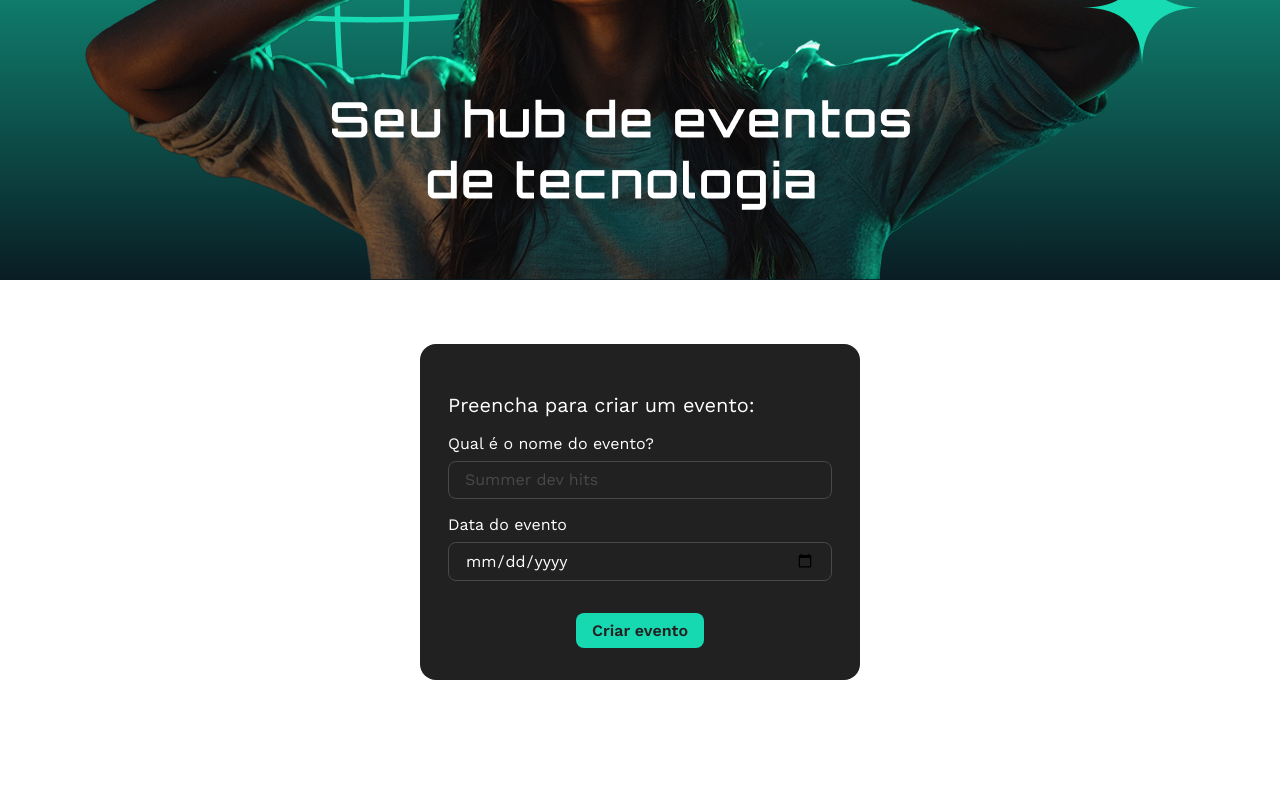
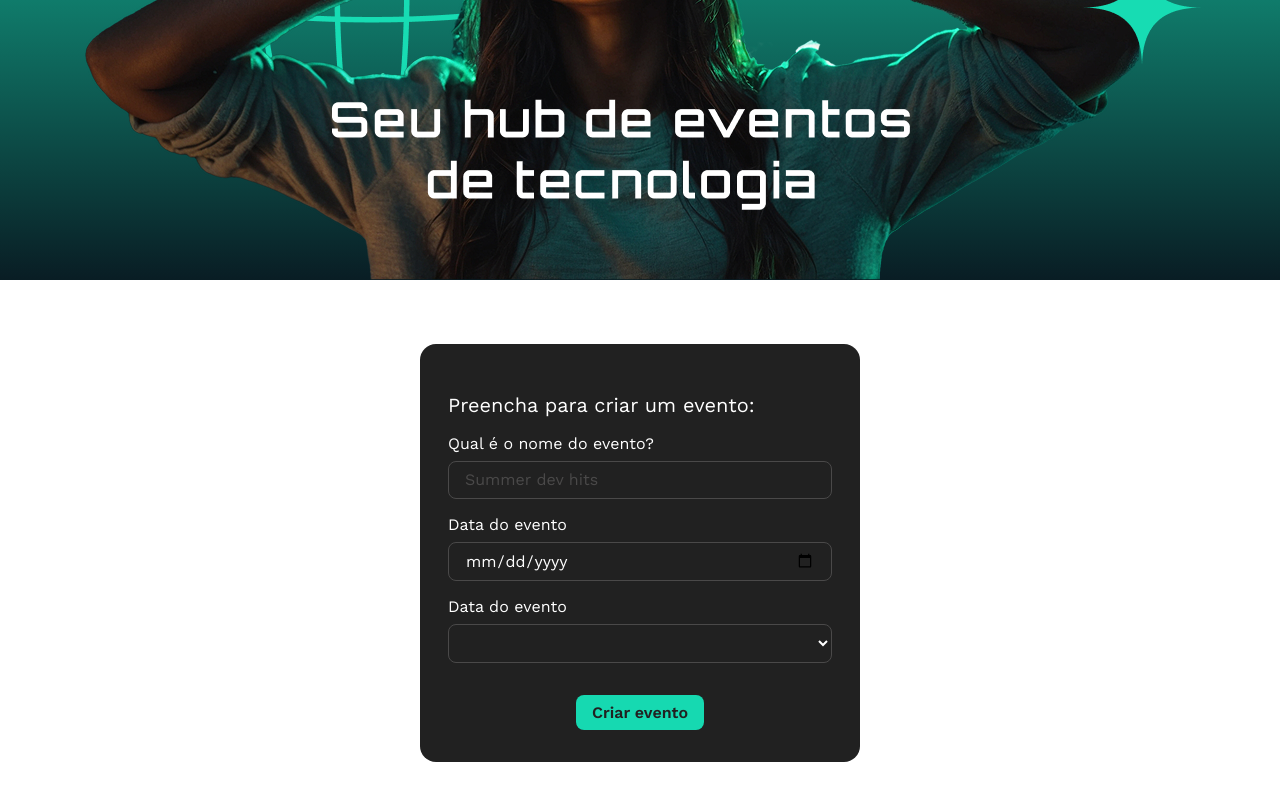
Before and after one commit to mylennapf/primeiroreact, a React (Vite) app: page / in a window 1280 px wide. Shown: the part 403-1203 px from the top of the page. Before the commit the page ends 1147 px from the top, so only its background shows below. Built offline with nearby package versions, Linux system fonts and the light colour scheme.

Commit message:
adicionando lista suspensa no formulário

```diff
--- a/src/componentes/FormularioDeEvento/index.jsx
+++ b/src/componentes/FormularioDeEvento/index.jsx
@@ -2,6 +2,7 @@ import { Botao } from "../Botao";
 import { CampoDeEntrada } from "../CampoDeEntrada";
 import { CampoDeFormulario } from "../CampoDeFormulario";
 import { Label } from "../Label";
+import { ListaSuspensa } from "../ListaSuspensa";
 import { TituloFormulario } from "../TituloFormulario";
 import './formulario-de-evento.estilos.css';
 
@@ -35,6 +36,12 @@ export function FormularioDeEvento() {
             name="dataEvento"
           />
         </CampoDeFormulario>
+                <CampoDeFormulario>
+          <Label htmlFor="dataEvento">
+            Data do evento
+          </Label>
+          <ListaSuspensa />
+        </CampoDeFormulario>
       </div>
       <div className='acoes'>
         <Botao className='botao'>
--- /dev/null
+++ b/src/componentes/ListaSuspensa/index.jsx
@@ -0,0 +1,10 @@
+import './lista-suspensa.estilos.css'
+
+export function ListaSuspensa() {
+
+    return (
+        <select className='lista-suspensa-form'>
+                <option value=""></option>
+        </select>
+    )
+}
--- /dev/null
+++ b/src/componentes/ListaSuspensa/lista-suspensa.estilos.css
@@ -0,0 +1,10 @@
+.lista-suspensa-form {
+    border: 1px solid #4A4949;
+    border-radius: 8px;
+    background-color: transparent;
+    font-weight: 400;
+    line-height: 120%;
+    font-size: 16px;
+    color: #FFFFFF;
+    padding: 8px 16px;
+}
```
